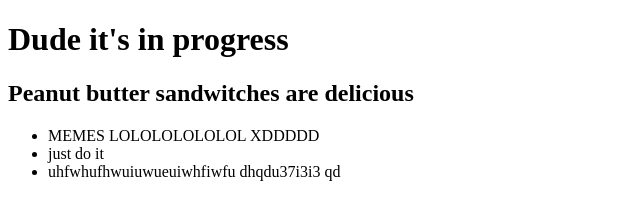
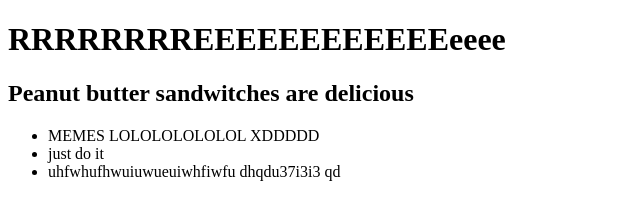
Before and after one commit to Junishere/junishere.github.io, a plain HTML site: page index.html in a window 1280 px wide. Shown: the whole page, without its empty margins (0-640 px from the left). Drawn offline with Linux system fonts and the light colour scheme.

Commit message:
created text

```diff
--- a/index.html
+++ b/index.html
@@ -4,7 +4,7 @@
         <title>Memes are not ready</title>
     </head>
     <body>
-        <h1>Dude it's in progress</h1>
+        <h1>RRRRRRRREEEEEEEEEEEEeeee</h1>
         <h2>Peanut butter sandwitches are delicious</h2>
         <ul>
             <li>MEMES LOLOLOLOLOLOL XDDDDD</li>
```
